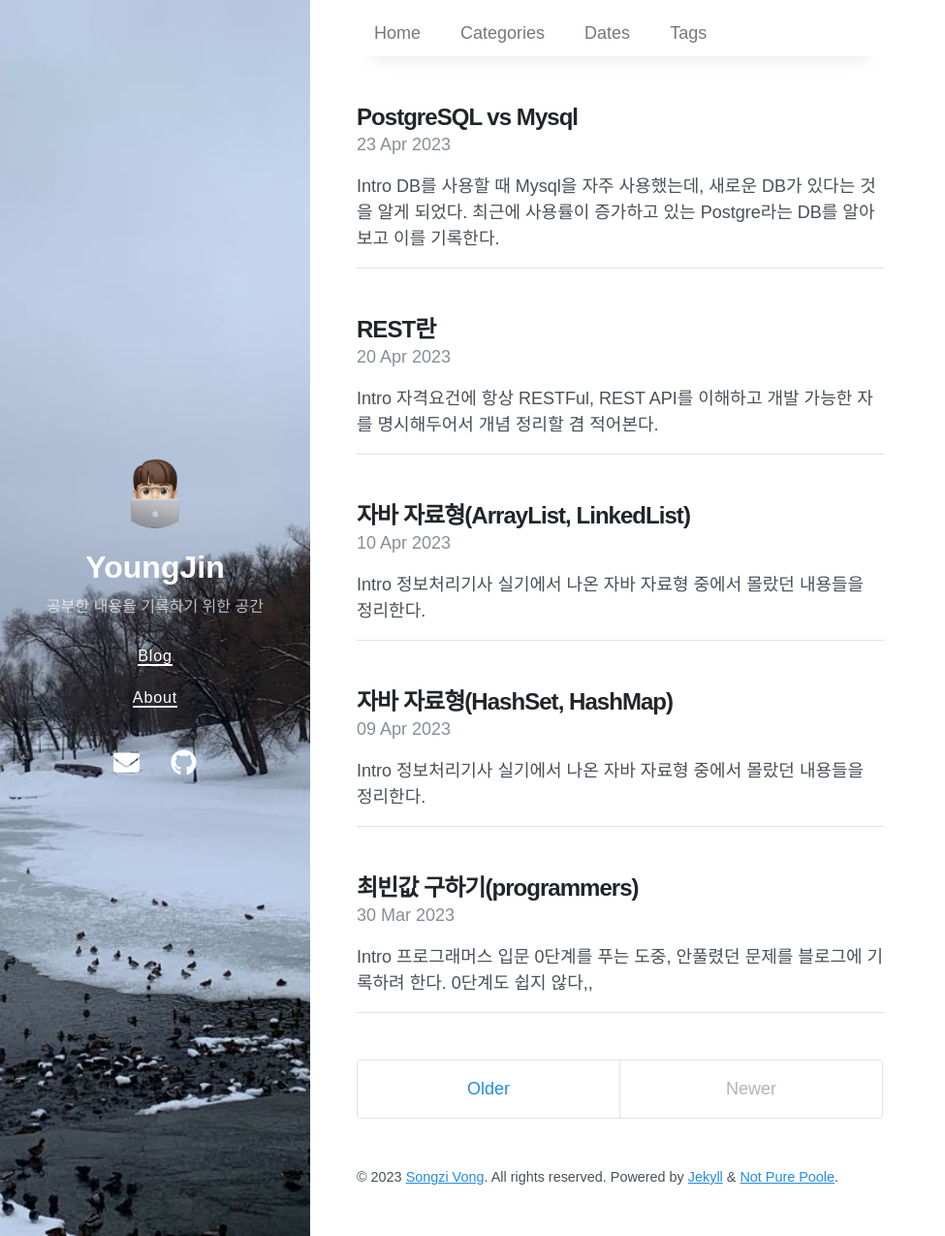
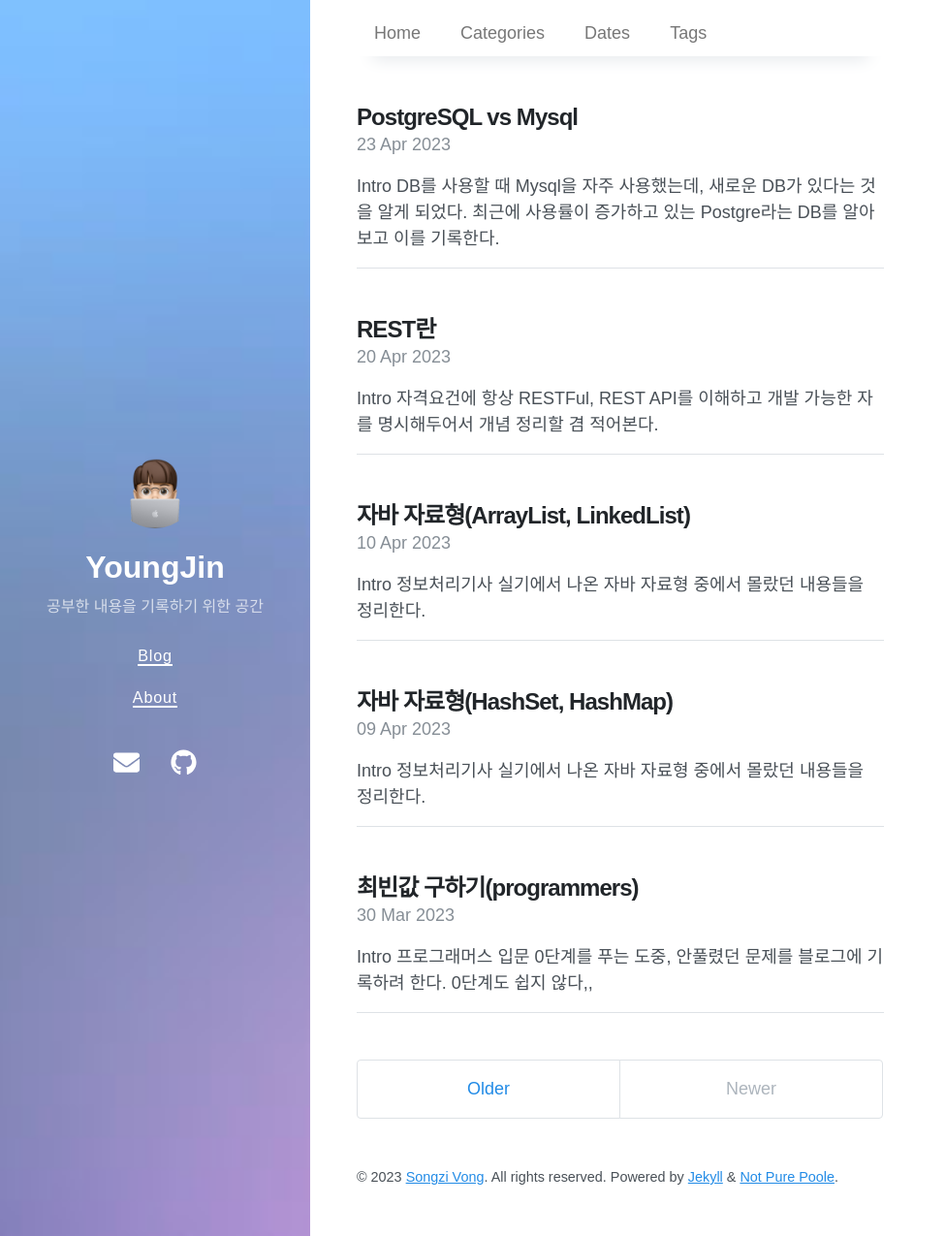
Before and after one commit to parkyoungjiin/parkyoungjiin.github.io, a Jekyll site: the page built from index.html, in a window 1280 px wide and 1275 px high. Shown: the whole window at 97% size, without its empty margins (0-975 px from the left). Built offline with Jekyll 4.4.1, drawn with Linux system fonts in a browser that asks for light colours; nearby versions of some CDN libraries; the list of posts is cut into pages by our own code.

Commit message:
2023-04-24 배경화면 변경
 배경화면 변경

```diff
--- a/_config.yml
+++ b/_config.yml
@@ -5,7 +5,7 @@ url: https://parkyoungjiin.github.io/
 avatar: /title.png
 paginate: 5
 permalink: pretty
-cover_image: /bg.jpeg
+cover_image: /testbg.jpeg
 
 # Gems
 plugins:
```
Also changed, not shown: testbg.jpeg (added).
